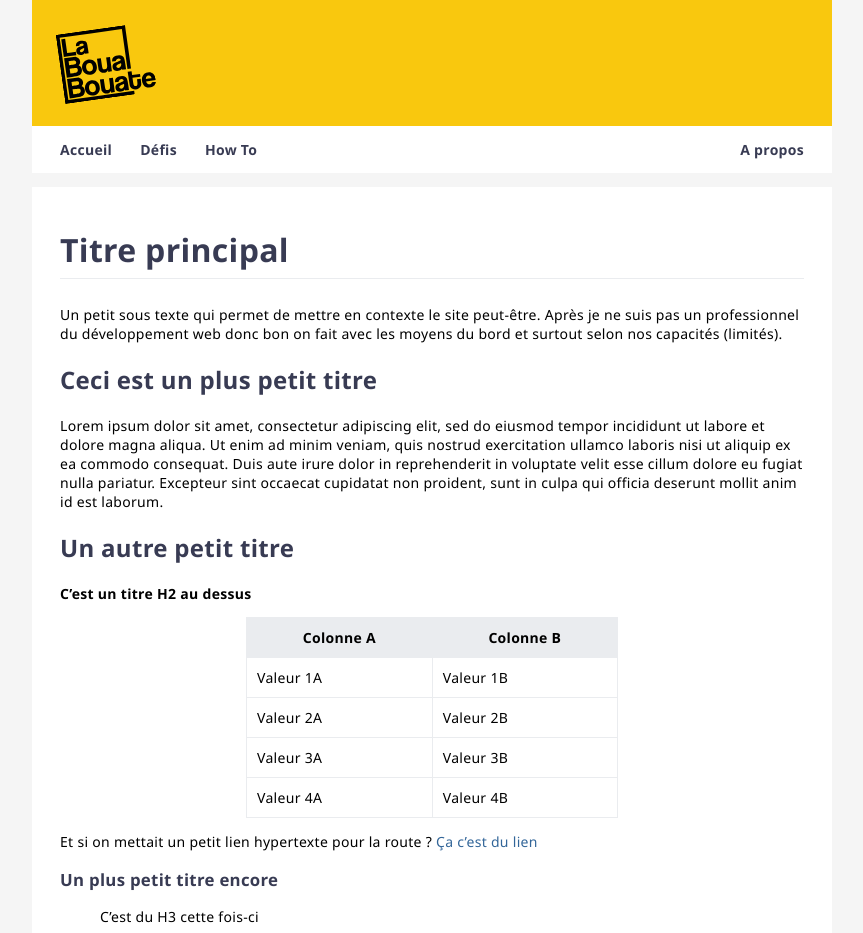
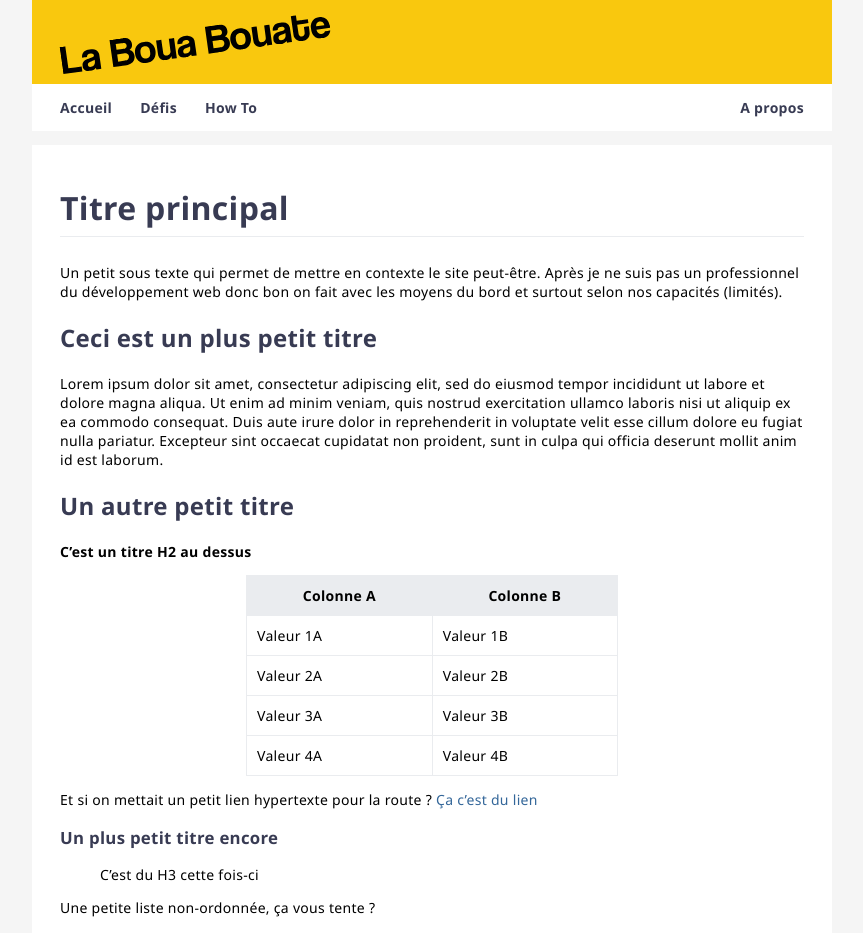
Before and after one commit to leobouard/leobouard.github.io, a Jekyll site: the page built from index.md, in a window 1280 px wide. Shown: the top 933 px of the page, without its empty margins (208-1071 px from the left). Built offline with Jekyll 4.4.1, drawn with Linux system fonts in a browser that asks for light colours; our own code applies the rules of GitHub Pages for plain Markdown files.

Commit message:
Update logo

```diff
--- a/_config.yml
+++ b/_config.yml
@@ -1,6 +1,6 @@
 title: La Boua-Bouate
 languageCode: fr-FR
-logo: /assets/images/logo.svg
+logo: /assets/images/logo-inline.svg
 description: par Léo Bouard<br>Administrateur système & lead consultant chez <a href="https://www.linkedin.com/company/metsys" target="_blank">METSYS</a>
 linkedin: https://www.linkedin.com/in/leo-bouard/
 twitter: https://www.twitter.com/
--- a/assets/css/style.scss
+++ b/assets/css/style.scss
@@ -43,7 +43,7 @@
 }
 
 .logo img {
-    max-height: 5em;
+    max-height: 2em;
     transform: rotate(-8deg);
     transition: all 900ms ease-out;
     image-rendering: optimizeQuality;
```
Also changed, not shown: assets/images/logo-inline.svg (added).
